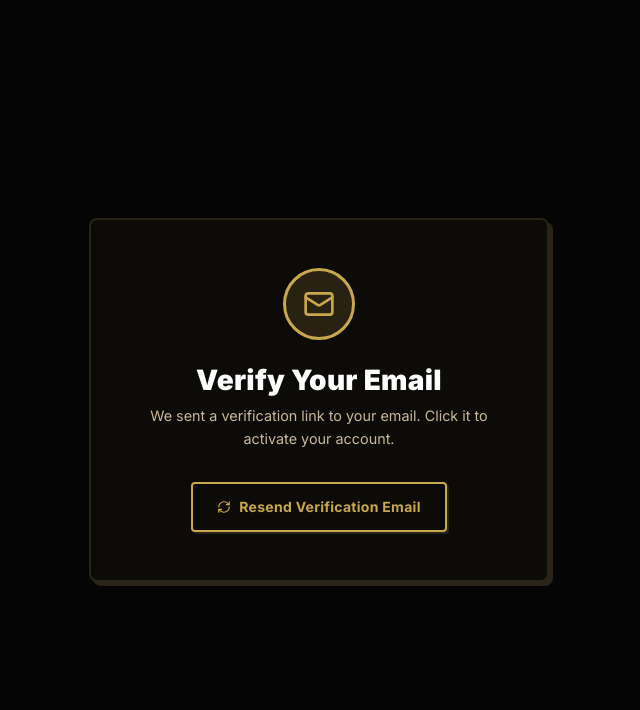
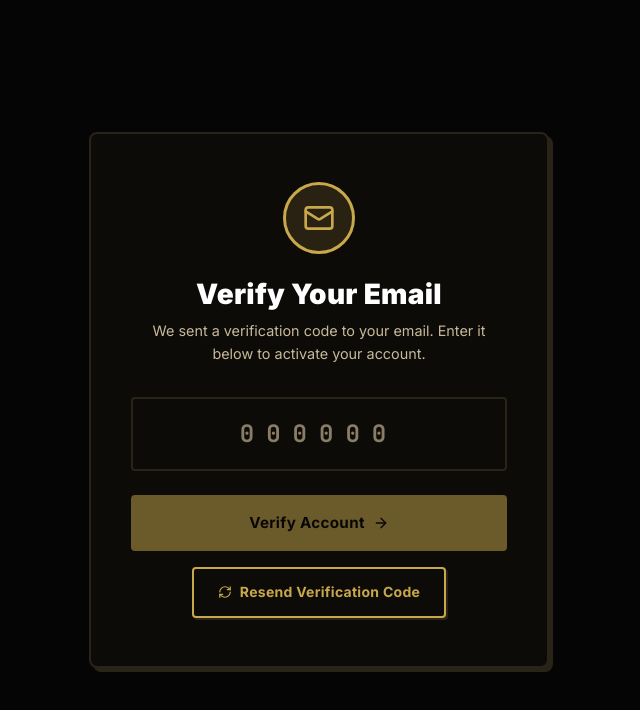
Before and after one commit to abhayzangir1/collabos, a React (Vite) app: page /verify-email in a window 1280 px wide. Shown: the top 710 px of the page, without its empty margins (321-961 px from the left). Built offline with nearby package versions, Linux system fonts and the light colour scheme; no server answers; the HTML template or start-up script is replaced by a standard one.

Commit message:
fix: added OTP input for email verification flow

```diff
--- a/src/i18n/en.ts
+++ b/src/i18n/en.ts
@@ -65,9 +65,12 @@ export const en: Record<string, string> = {
   'auth.register.customLabel': 'Custom Label',
   'auth.register.customTags': 'Descriptive Tags (up to 3)',
   'auth.verify.title': 'Verify Your Email',
-  'auth.verify.subtitle': 'We sent a verification link to your email. Click it to activate your account.',
-  'auth.verify.resend': 'Resend Verification Email',
-  'auth.verify.resent': 'Verification email sent!',
+  'auth.verify.subtitle': 'We sent a verification code to your email. Enter it below to activate your account.',
+  'auth.verify.resend': 'Resend Verification Code',
+  'auth.verify.resent': 'Verification code sent!',
+  'auth.verify.otpLabel': 'Enter 6-digit Code',
+  'auth.verify.submit': 'Verify Account',
+  'auth.verify.success': 'Email verified successfully!',
   'auth.forgot.title': 'Reset Password',
   'auth.forgot.subtitle': 'Enter your email to receive a password reset link.',
   'auth.forgot.submit': 'Send Reset Link',
--- a/src/pages/VerifyEmail.tsx
+++ b/src/pages/VerifyEmail.tsx
@@ -1,25 +1,30 @@
 import { useState } from 'react';
-import { useLocation } from 'react-router-dom';
-import { Mail, RefreshCw } from 'lucide-react';
+import { useLocation, useNavigate } from 'react-router-dom';
+import { Mail, RefreshCw, ArrowRight, CheckCircle2 } from 'lucide-react';
 import { useI18n } from '@/i18n';
 import { supabase } from '@/lib/supabase';
 import { useAuthStore } from '@/store';
 
 export default function VerifyEmail() {
   const { t } = useI18n();
+  const navigate = useNavigate();
   const location = useLocation();
-  const { user } = useAuthStore();
+  const { user, setSession, setUser, setProfile } = useAuthStore();
 
   // Try to get email securely from our strict router state or fallback to global store
-  const targetEmail = location.state?.email || user?.email;
+  const targetEmail = (location.state as any)?.email || user?.email;
 
+  const [otp, setOtp] = useState('');
   const [loading, setLoading] = useState(false);
+  const [verifying, setVerifying] = useState(false);
   const [sent, setSent] = useState(false);
+  const [success, setSuccess] = useState(false);
   const [error, setError] = useState('');
 
   async function handleResend() {
     setLoading(true);
     setError('');
+    setSuccess(false);
     try {
       if (!targetEmail) throw new Error('No email found to resend to.');
       const { error } = await supabase.auth.resend({ type: 'signup', email: targetEmail });
@@ -29,6 +34,51 @@ export default function VerifyEmail() {
       setError(err instanceof Error ? err.message : 'Failed to resend');
     } finally {
       setLoading(false);
+    }
+  }
+
+  async function handleVerify(e: React.FormEvent) {
+    e.preventDefault();
+    if (!otp || otp.length !== 6 || !targetEmail) return;
+
+    setVerifying(true);
+    setError('');
+
+    try {
+      const { data, error: verifyError } = await supabase.auth.verifyOtp({
+        email: targetEmail,
+        token: otp,
+        type: 'signup',
+      });
+
+      if (verifyError) throw verifyError;
+
+      setSuccess(true);
+
+      if (data.session && data.user) {
+        setSession(data.session);
+        setUser(data.user);
+
+        const { data: profileData } = await supabase
+          .from('profiles')
+          .select('*')
+          .eq('id', data.user.id)
+          .single();
+
+        if (profileData) {
+          setProfile(profileData as any);
+        }
+      }
+
+      // Delay navigation slightly to show success state
+      setTimeout(() => {
+        navigate('/dashboard');
+      }, 1500);
+
+    } catch (err) {
+      setError(err instanceof Error ? err.message : 'Failed to verify OTP');
+    } finally {
+      setVerifying(false);
     }
   }
 
@@ -100,7 +150,60 @@ export default function VerifyEmail() {
           </div>
         )}
 
-        {sent && (
+        {success && (
+          <div style={{
+            padding: '0.75rem',
+            background: 'rgba(34, 197, 94, 0.1)',
+            border: '1.5px solid var(--success)',
+            borderRadius: 'var(--radius-sm)',
+            color: 'var(--success)',
+            fontSize: '0.8rem',
+            marginBottom: '1.5rem',
+            display: 'flex',
+            alignItems: 'center',
+            justifyContent: 'center',
+            gap: '0.5rem',
+          }}>
+            <CheckCircle2 size={16} />
+            {t('auth.verify.success')}
+          </div>
+        )}
+
+        {!success && (
+          <form onSubmit={handleVerify}>
+            <div className="form-group" style={{ marginBottom: '1.5rem' }}>
+              <input
+                type="text"
+                className="neu-input"
+                value={otp}
+                onChange={(e) => setOtp(e.target.value.replace(/\D/g, '').slice(0, 6))}
+                placeholder="000000"
+                required
+                maxLength={6}
+                disabled={verifying}
+                style={{
+                  textAlign: 'center',
+                  fontSize: '1.5rem',
+                  letterSpacing: '0.5em',
+                  fontWeight: 700,
+                  padding: '1rem',
+                  fontFamily: 'var(--font-mono)'
+                }}
+              />
+            </div>
+
+            <button
+              type="submit"
+              className="neu-btn neu-btn-primary"
+              disabled={verifying || otp.length !== 6}
+              style={{ width: '100%', padding: '0.875rem', marginBottom: '1rem', fontSize: '0.95rem' }}
+            >
+              {verifying ? <div className="spinner" style={{ width: 18, height: 18 }} /> : <>{t('auth.verify.submit')} <ArrowRight size={16} /></>}
+            </button>
+          </form>
+        )}
+
+        {sent && !success && (
           <div style={{
             padding: '0.75rem',
             background: 'rgba(34, 197, 94, 0.1)',
```
